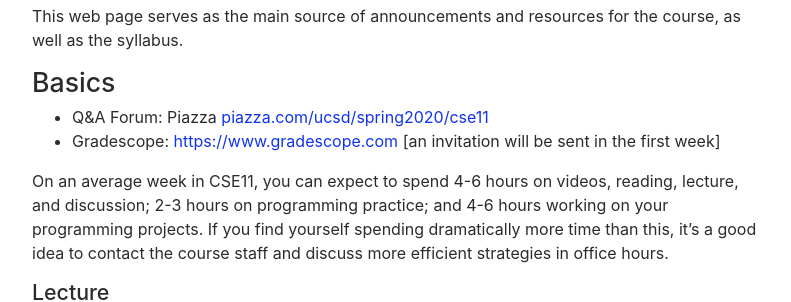
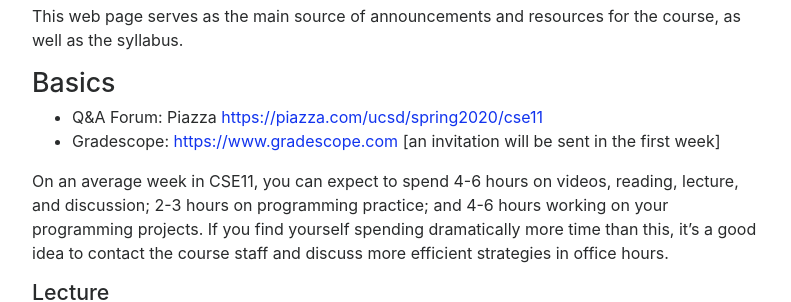
Before and after one commit to ucsd-cse11-s20/ucsd-cse11-s20.github.io, a Jekyll site: the page built from index.md, in a window 1280 px wide and 900 px high, scrolled down 355 px. Shown: the part 153-455 px from the top of the window, without its empty margins (243-1034 px from the left). Built offline with Jekyll 4.4.1, drawn with Linux system fonts in a browser that asks for light colours; nearby versions of some CDN libraries; part of the change alters nothing that is shown.

Commit message:
Update index.md

```diff
--- a/index.md
+++ b/index.md
@@ -34,7 +34,7 @@ course, as well as the syllabus.
 
 ## Basics
 
-- Q&A Forum: Piazza [piazza.com/ucsd/spring2020/cse11](piazza.com/ucsd/spring2020/cse11)
+- Q&A Forum: Piazza [ https://piazza.com/ucsd/spring2020/cse11](piazza.com/ucsd/spring2020/cse11)
 - Gradescope: [https://www.gradescope.com](https://www.gradescope.com) [an invitation will be sent in the first week]
 
 On an average week in CSE11, you can expect to spend 4-6 hours on videos,
```
